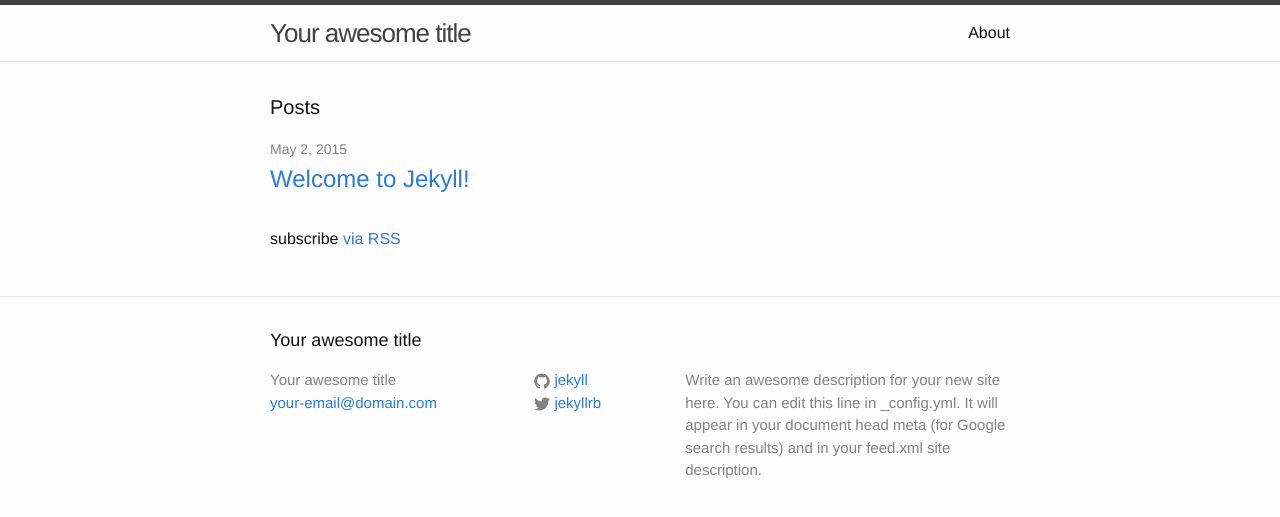
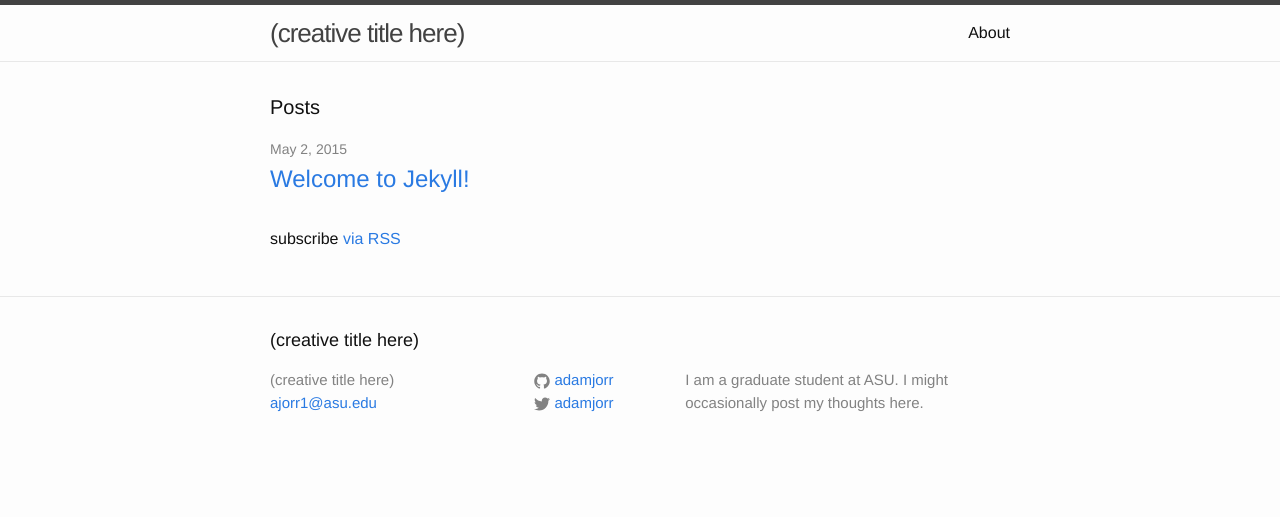
Before and after one commit to adamjorr/adamjorr.github.io, a Jekyll site: the page built from index.html, in a window 1280 px wide. Shown: the top 517 px of the page. Built offline with Jekyll 4.4.1, drawn with Linux system fonts in a browser that asks for light colours.

Commit message:
readme and config options

```diff
--- a/_config.yml
+++ b/_config.yml
@@ -1,14 +1,13 @@
 # Site settings
-title: Your awesome title
-email: your-email@domain.com
+title: (creative title here)
+email: ajorr1@asu.edu
 description: > # this means to ignore newlines until "baseurl:"
-  Write an awesome description for your new site here. You can edit this
-  line in _config.yml. It will appear in your document head meta (for
-  Google search results) and in your feed.xml site description.
+  I am a graduate student at ASU.
+  I might occasionally post my thoughts here.
 baseurl: "" # the subpath of your site, e.g. /blog/
-url: "http://yourdomain.com" # the base hostname & protocol for your site
-twitter_username: jekyllrb
-github_username:  jekyll
+url: "http://adamorr.me" # the base hostname & protocol for your site
+twitter_username: adamjorr
+github_username:  adamjorr
 
 # Build settings
 markdown: kramdown
```
Also changed, not shown: README.md (added).
